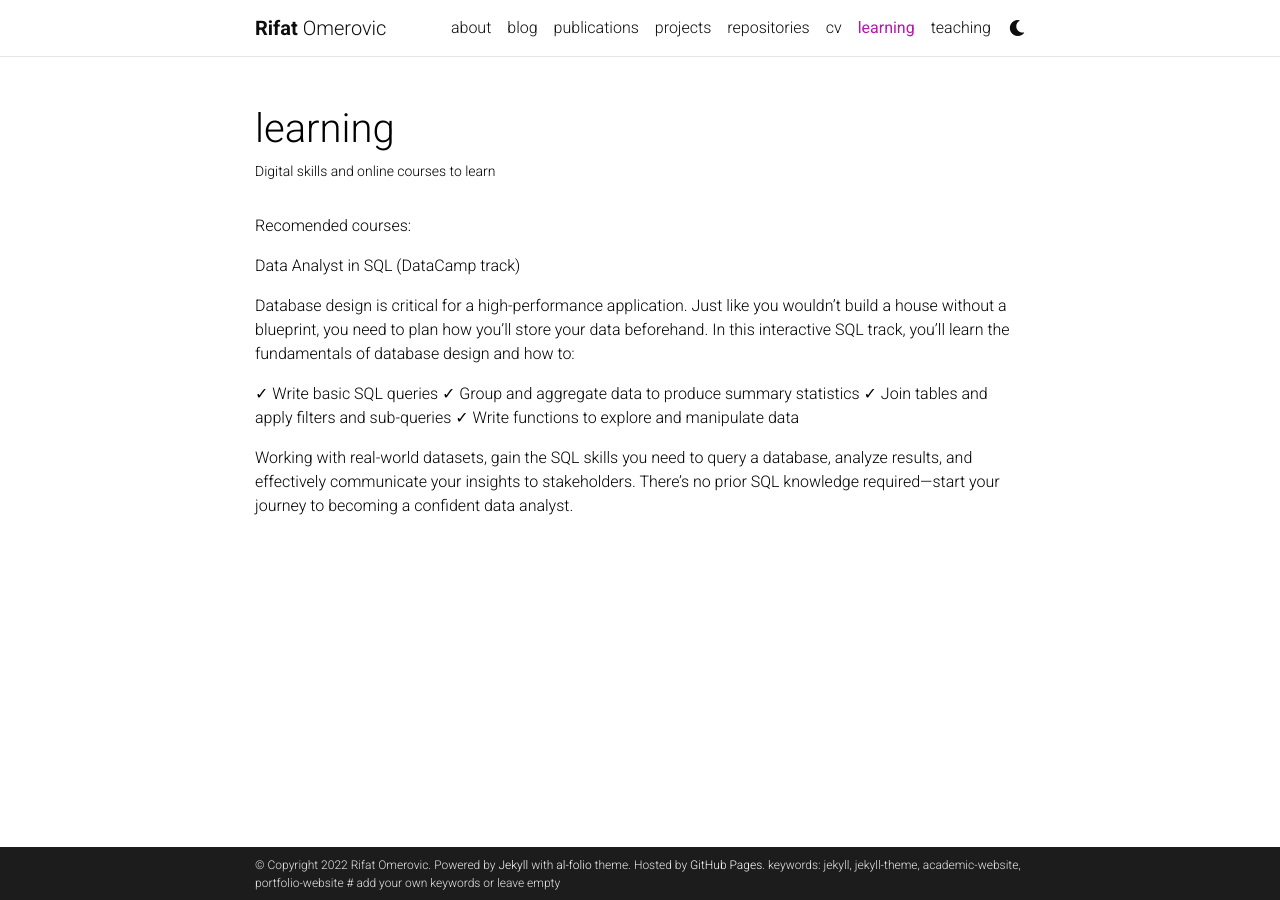
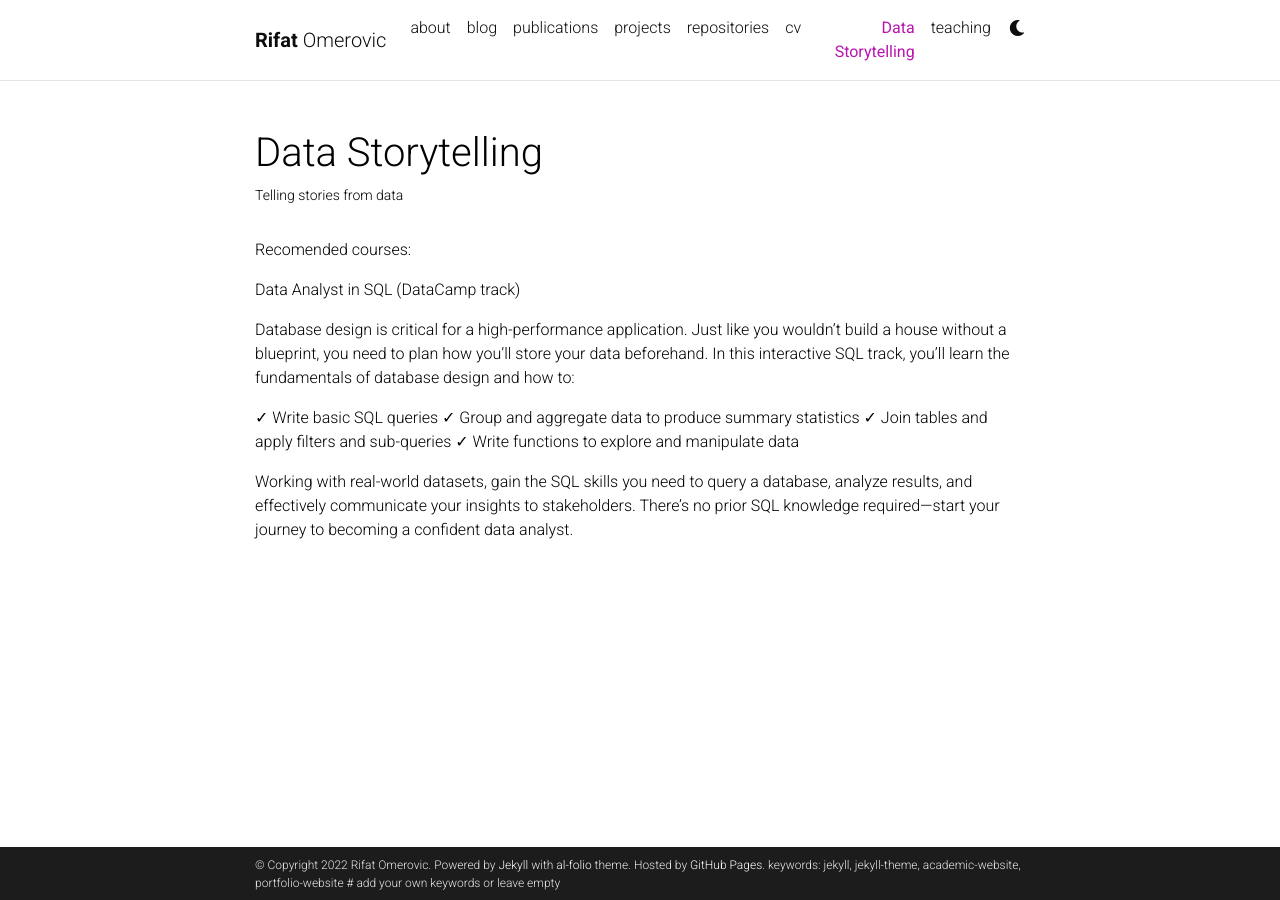
Before and after one commit to rifatom/rifatom.github.io, a Jekyll site: the page built from _pages/stories.md, in a window 1280 px wide. Built offline with Jekyll 4.4.1, drawn with Linux system fonts in a browser that asks for light colours; comment, search, counter and statistics services are not loaded; a style sheet for code colours, icons or effects is not loaded.

Commit message:
Update and rename learning.md to stories.md

```diff
--- a/_pages/learning.md
+++ b/_pages/stories.md
@@ -1,8 +1,8 @@
 ---
 layout: page
-permalink: /digital_skills/
-title: learning
-description: Digital skills and online courses to learn
+permalink: /data_storytelling/
+title: Data Storytelling
+description: Telling stories from data
 nav: true
 nav_order: 5
 ---
```
